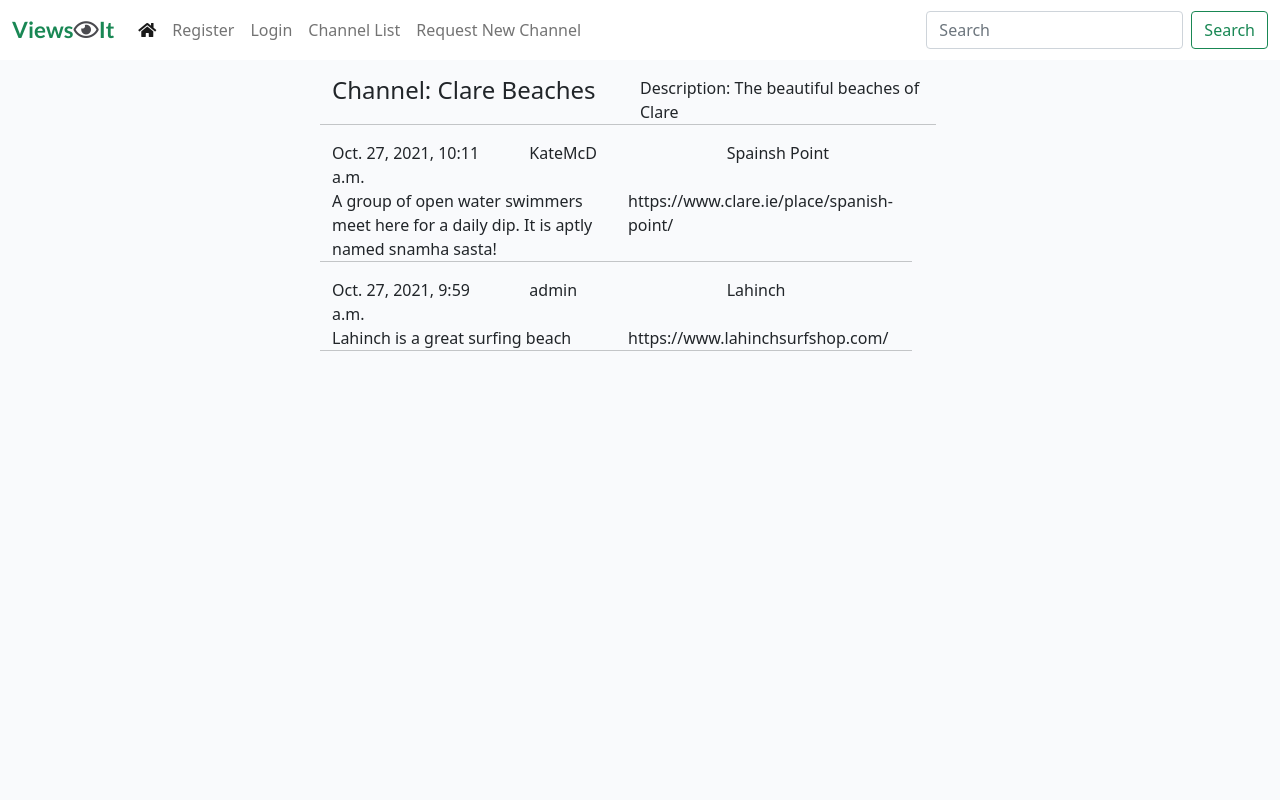
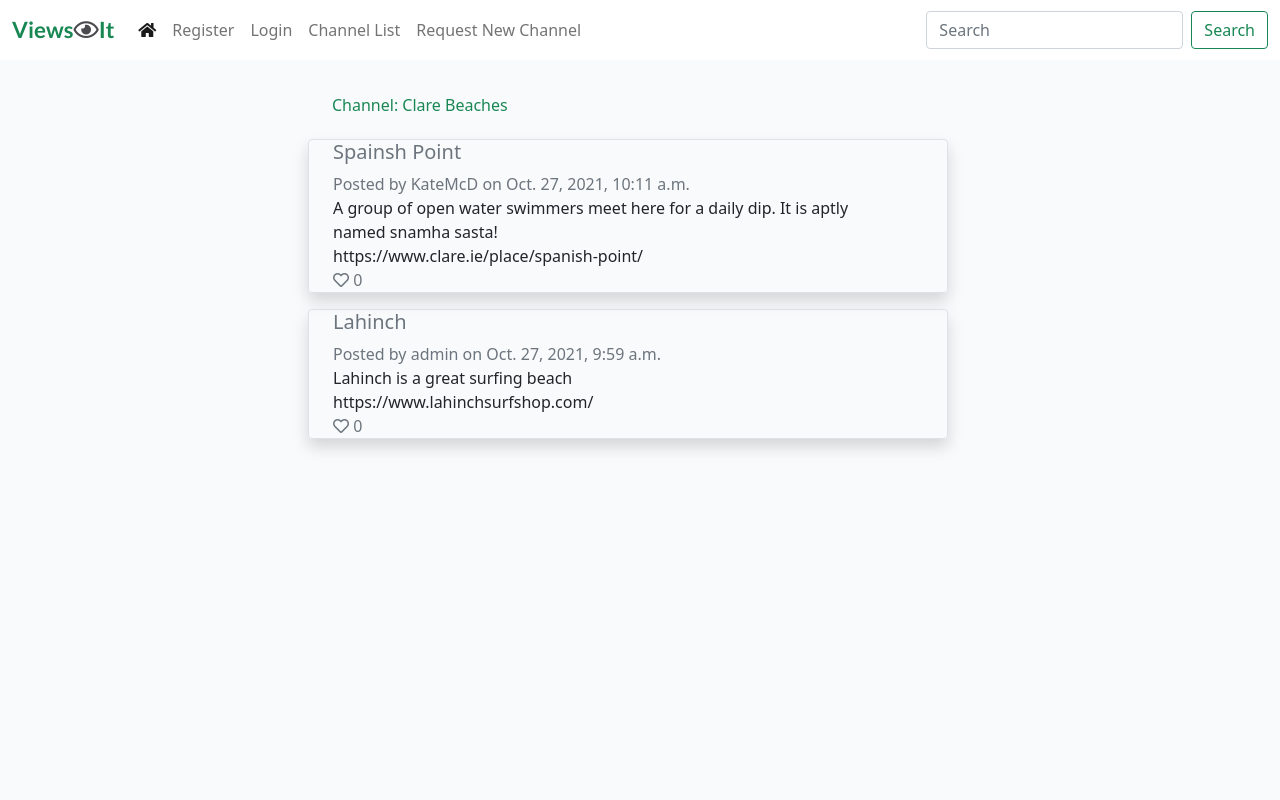
Before and after one commit to Catrionamcd/ViewsIt-Site, a Django app: a page that uses templates/base.html in a window 1280 px wide. Run offline with Django 3.2, Linux system fonts and the light colour scheme; data comes from the database, SQL or seed files in the repository; both versions use the stored data as it was after the commit; data that the repository does not hold is empty; some libraries are stand-ins or nearby versions.

Commit message:
Change to layout of channel view screen. Fixed Nav Bar & Back to top Button in base.html

```diff
--- a/static/css/style.css
+++ b/static/css/style.css
@@ -1,5 +1,13 @@
 body {
-    background-color: #F9FAFC;
+    padding-top: 80px;
+    background-color: yellow;
+}
+
+#btn-back-to-top {
+    position: fixed;
+    bottom: 20px;
+    right: 20px;
+    display: none;
 }
 
 .brand {
--- a/templates/base.html
+++ b/templates/base.html
@@ -29,7 +29,7 @@
 
     <!-- Navigation -->
 
-    <nav class="navbar navbar-expand-lg navbar-light bg-white">
+    <nav class="navbar navbar-expand-lg navbar-light fixed-top bg-white">
         <div class="container-fluid">
             <a class="navbar-brand" href="{% url 'home' %}"><span class="brand">
                 <span class="text-success">Views</span><span><i class="far fa-eye"></i><span class="text-success">It</span></span></a>
@@ -95,7 +95,11 @@
         {% endblock content %}
     </main>
 
-    <!-- Footer -->
+    <button type="button" class="btn btn-outline-success btn-floating btn-sm" id="btn-back-to-top">
+        Back to Top <i class="fas fa-arrow-up"></i>
+    </button>
+
+   <!-- Footer -->
    <!-- <footer class="footer mt-auto py-3 dark-bg">
         <p class="m-0 text-center text-white">Made by CMcD</p>
         <p class="m-0 text-center text-white">Follow us: <i class="fab fa-facebook-square ms-3"></i>
@@ -110,6 +114,32 @@
             let alert = new bootstrap.Alert(messages);
             alert.close();
         }, 3000);
+
+        //Get the button
+        let mybutton = document.getElementById("btn-back-to-top");
+
+        // When the user scrolls down 20px from the top of the document, show the button
+        window.onscroll = function () {
+        scrollFunction();
+        };
+
+        function scrollFunction() {
+        if (
+            document.body.scrollTop > 20 ||
+            document.documentElement.scrollTop > 20
+        ) {
+            mybutton.style.display = "block";
+        } else {
+            mybutton.style.display = "none";
+        }
+        }
+        // When the user clicks on the button, scroll to the top of the document
+        mybutton.addEventListener("click", backToTop);
+
+        function backToTop() {
+        document.body.scrollTop = 0;
+        document.documentElement.scrollTop = 0;
+        }
     </script>
 </body>
 
--- a/templates/channel_list.html
+++ b/templates/channel_list.html
@@ -4,9 +4,8 @@
 
 <div class="container-fluid">
     <div class="row">
-        <div class="col-3"></div>
         <!-- List of Channels -->
-        <div class="col-6 mt-3 left">
+        <div class="col-sm-6 mt-3 offset-md-3">
             {% for channel in channel_list %}
                 <div class="row">
                     <div class="col" ><a class="nav-link" href="{% url 'channel_view' slug=channel.topic_url %}"><p class="card-title">{{ channel.topic }}</p></a> </div>
--- a/templates/channel_view.html
+++ b/templates/channel_view.html
@@ -4,28 +4,26 @@
 
 <div class="container-fluid">
     <div class="row">
-        <!-- <div class="col-3"></div> -->
         <!-- List of Channels -->
-        <div class="col-6 mt-3 offset-3">
+        <div class="col-sm-6 mt-3 offset-md-3">
             <div class="row" >
                 {% if channel_topic_url %}    <!-- if not viewing for specific channel rather than all channels-->
-                    <div class="row">
-                        <div class="col"><h4>Channel: {{ channel_topic }}</h4></div>
-                        <div class="col"><a>Description: {{ channel_description }}</a></div>
-                    <hr />
+                    <div class="row text-success">
+                        <h6>Channel: {{ channel_topic }}</h6>
+                    </div>
                 {% endif %}
                 {% for post in post_list %}
-                    <div class="row">
+                    <div class="row border rounded shadow mt-3">
                         {% if not channel_topic_url %}
                             <div class="col"><p class="card-text">{{ post.channel }}</p></div>
                         {% endif %}
-                        <div class="col"><p class="card-text">{{ post.updated_on }}</p></div>
-                        <div class="col"><p class="card-text">{{ post.author }}</p></div>
-                        <div class="col"><p class="card-text">{{ post.title }}</p></div>
+                        <div class="row"><h5 class="card-title text-muted">{{ post.title }}</h5></div>
+                        <div class="col"><p class="card-text text-secondary">Posted by {{ post.author }} on {{ post.updated_on }}</p></div>
                         <img src="{{ post.post_image.url }}">
-                        <div class="col"><p class="card-text">{{ post.channel_post }}</p></div>
-                        <div class="col"><p class="card-text">{{ post.post_url }}</p></div>
-                        <hr />
+                        <div class="row"><p class="card-text">{{ post.channel_post }}</p></div>
+                        <div class="row"><p class="card-text">{{ post.post_url }}</p></div>
+                        <p class="card-text text-muted"><i class="far fa-heart"></i> {{ post.number_of_likes }} </p>
+
                     </div>
                 {% empty %}
                     <div><h4>There are no posts to view.</h4></div>
@@ -33,7 +31,6 @@
 
             </div>
         </div>
-        <div class="col-3"></div>
     </div>
     {% if is_paginated %}
     <nav aria-label="Page navigation">
--- a/viewsit_app/admin.py
+++ b/viewsit_app/admin.py
@@ -17,7 +17,7 @@ class ChannelAdmin(admin.ModelAdmin):
 class ChannelPostsAdmin(admin.ModelAdmin):
 
     prepopulated_fields = {'slug_url': ('title',)}
-    list_display = ('title', 'author', 'updated_on', 'created_on', 'status')
+    list_display = ('title', 'author', 'channel_post', 'updated_on', 'status')
     # list_filter = ('approved', 'created_on')
     # search_fields = ('name', 'email', 'body')
     # actions = ['approve_comments']
--- a/viewsit_app/models.py
+++ b/viewsit_app/models.py
@@ -29,8 +29,8 @@ class ChannelPosts(models.Model):
     channel = models.ForeignKey(Channel, on_delete=models.CASCADE,
                                 related_name='channelposts')
     channel_post = models.CharField(max_length=200)
-    post_image = CloudinaryField('image')
-    post_url = models.URLField(max_length=250)
+    post_image = CloudinaryField('image', null=True)
+    post_url = models.URLField(max_length=250, null=True)
     author = models.ForeignKey(User, on_delete=models.CASCADE,
                                related_name="authorposts")
     created_on = models.DateTimeField(auto_now_add=True)
--- a/viewsit_app/views.py
+++ b/viewsit_app/views.py
@@ -1,6 +1,7 @@
 from django.shortcuts import render, get_object_or_404, reverse
 from django.utils.text import slugify
 from django.views import generic, View
+from django.http import HttpResponseRedirect
 from .models import Channel, ChannelPosts
 from cloudinary.forms import cl_init_js_callbacks
 from .forms import ChannelForm
```
Also changed, not shown: db.sqlite3, viewsit_app/migrations/0004_auto_20211027_0901.py (added).
